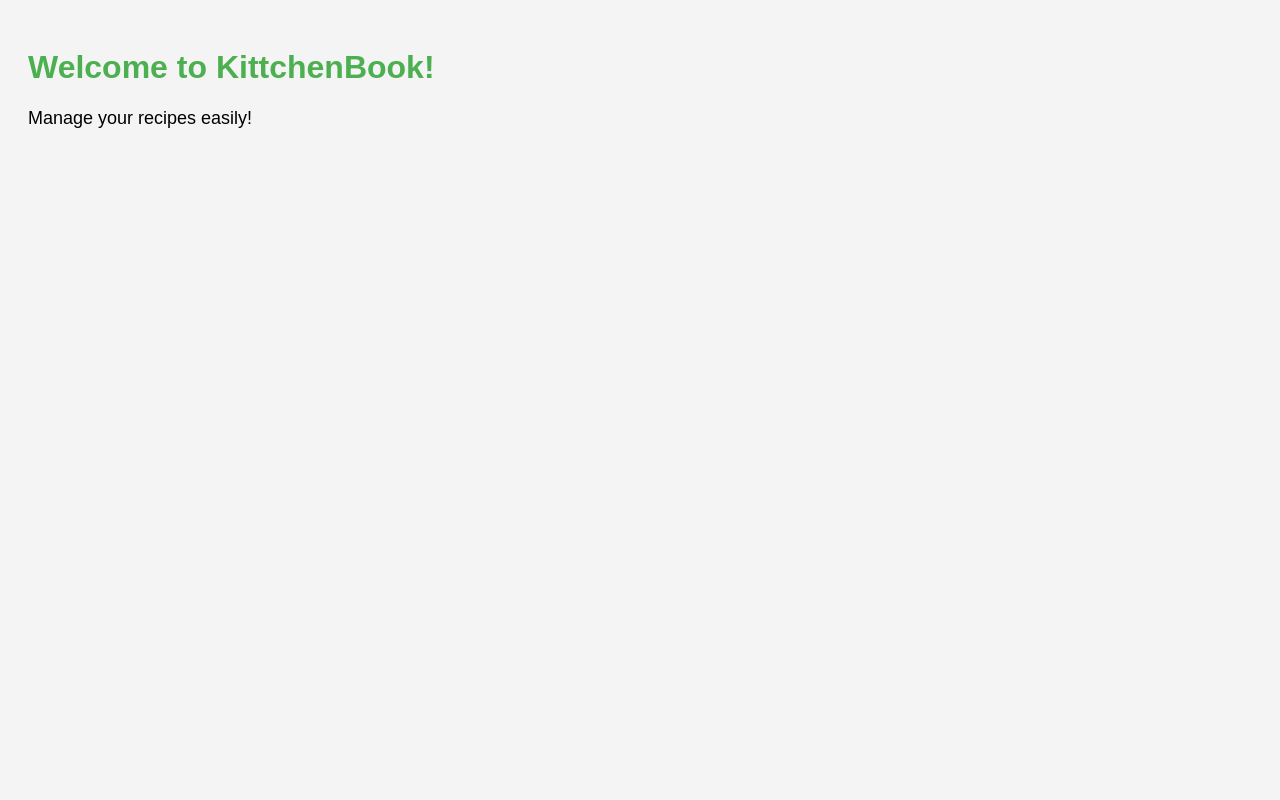
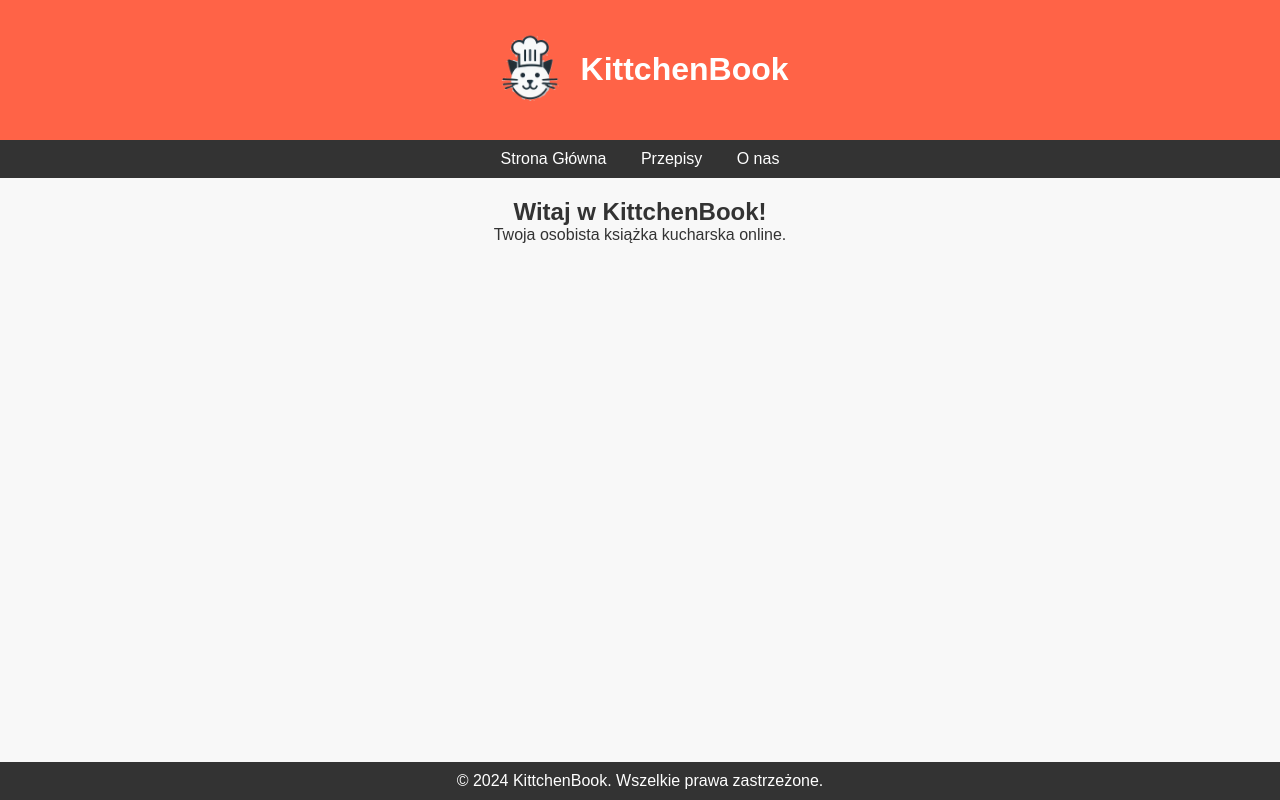
Before and after one commit to idzim/KittchenBook, a plain HTML site: page frontend/index.html in a window 1280 px wide. Drawn offline with Linux system fonts and the light colour scheme.

Commit message:
dodanie jakiegoś tam frontu (struktura, przykładowe pliki, jakieś logo)

```diff
--- /dev/null
+++ b/frontend/css/reset.css
@@ -0,0 +1,5 @@
+* {
+    margin: 0;
+    padding: 0;
+    box-sizing: border-box;
+}
--- /dev/null
+++ b/frontend/css/styles.css
@@ -0,0 +1,64 @@
+body {
+    font-family: Arial, sans-serif;
+    background-color: #f8f8f8;
+    color: #333;
+}
+
+header {
+    background-color: #ff6347;
+    color: white;
+    text-align: center;
+    padding: 20px;
+}
+
+nav {
+    background-color: #333;
+    text-align: center;
+    padding: 10px;
+}
+
+nav ul {
+    list-style: none;
+    padding: 0;
+}
+
+nav ul li {
+    display: inline;
+    margin: 0 15px;
+}
+
+nav ul li a {
+    color: white;
+    text-decoration: none;
+}
+
+main {
+    padding: 20px;
+    text-align: center;
+}
+
+footer {
+    background-color: #333;
+    color: white;
+    text-align: center;
+    padding: 10px;
+    position: fixed;
+    bottom: 0;
+    width: 100%;
+}
+
+.logo img {
+    max-width: 150px; /* Ograniczenie szerokości */
+    max-height: 80px; /* Ograniczenie wysokości */
+    height: auto; /* Zachowanie proporcji */
+    width: auto;
+    display: block;
+}
+
+.logo {
+    display: flex;
+    align-items: center;
+    justify-content: center;
+    gap: 10px; /* Odstęp między elementami */
+    padding: 10px;
+}
--- a/frontend/index.html
+++ b/frontend/index.html
@@ -4,13 +4,35 @@
     <meta charset="UTF-8">
     <meta name="viewport" content="width=device-width, initial-scale=1.0">
     <title>KittchenBook</title>
-    <link rel="stylesheet" href="style.css">
-    <link rel="favicon" href="favicon.ico">
+    <link rel="stylesheet" href="css/reset.css">
+    <link rel="stylesheet" href="css/styles.css">
 </head>
 <body>
-    <h1>Welcome to KittchenBook!</h1>
-    <p>Manage your recipes easily!</p>
 
-    <script src="app.js"></script>
+    <header>
+        <div class="logo">
+            <img src="assets/logo.png" alt="KittchenBook Logo">
+            <h1>KittchenBook</h1>
+        </div>
+    </header>
+
+    <nav>
+        <ul>
+            <li><a href="index.html">Strona Główna</a></li>
+            <li><a href="pages/recipes.html">Przepisy</a></li>
+            <li><a href="pages/about.html">O nas</a></li>
+        </ul>
+    </nav>
+
+    <main>
+        <h2>Witaj w KittchenBook!</h2>
+        <p>Twoja osobista książka kucharska online.</p>
+    </main>
+
+    <footer>
+        <p>&copy; 2024 KittchenBook. Wszelkie prawa zastrzeżone.</p>
+    </footer>
+
+    <script src="js/main.js"></script>
 </body>
 </html>
--- a/frontend/style.css
+++ /dev/null
@@ -1,13 +0,0 @@
-body {
-    font-family: Arial, sans-serif;
-    background-color: #f4f4f4;
-    padding: 20px;
-}
-
-h1 {
-    color: #4CAF50;
-}
-
-p {
-    font-size: 18px;
-}
```
Also changed, not shown: frontend/pages/about.html (added, +28 -0 lines), frontend/pages/recipes.html (added, +30 -0 lines), frontend/assets/logo.png (added).
